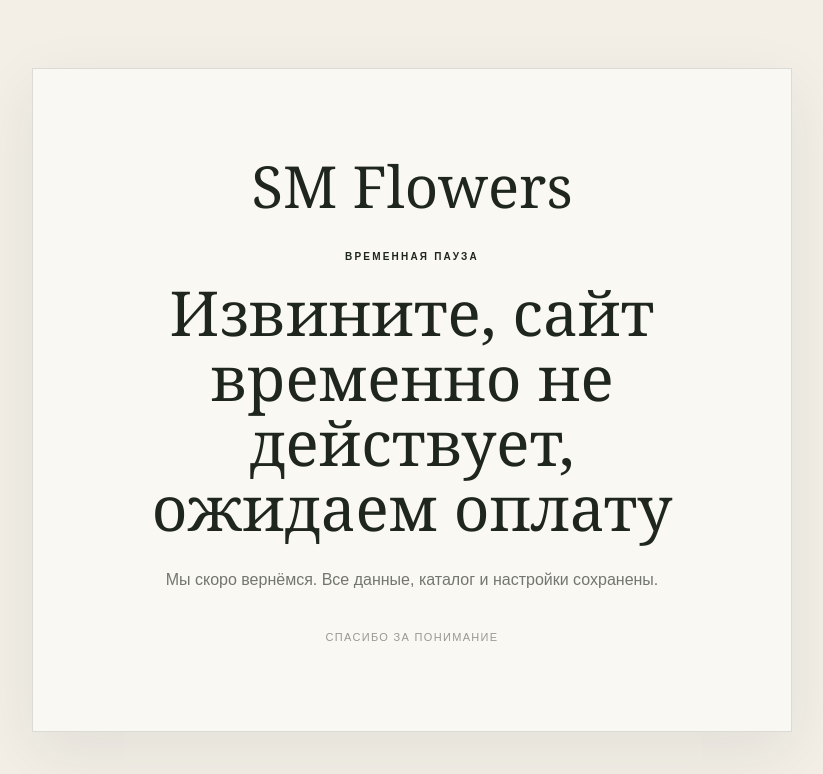
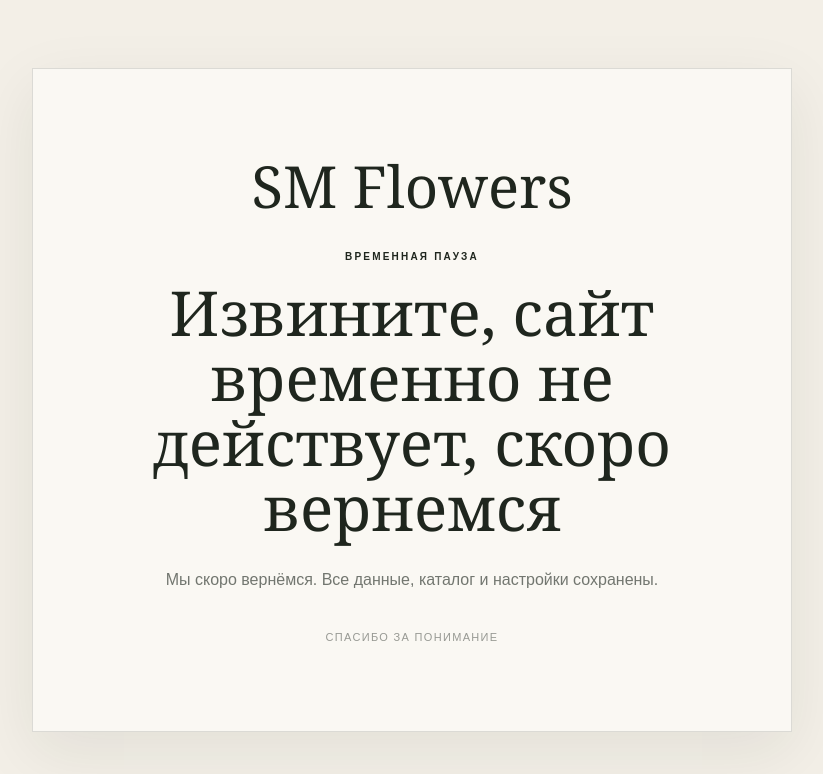
Before and after one commit to katyushka115/merry-meringue-b143b3, a plain HTML site: page index.html in a window 1280 px wide. Shown: the whole page, without its empty margins (228-1051 px from the left). Drawn offline with Linux system fonts and the light colour scheme.

Commit message:
Обновить текст временной заглушки

```diff
--- a/index.html
+++ b/index.html
@@ -20,7 +20,7 @@
 <main>
   <div class="brand">SM Flowers</div>
   <div class="label">Временная пауза</div>
-  <h1>Извините, сайт временно не действует, ожидаем оплату</h1>
+  <h1>Извините, сайт временно не действует, скоро вернемся</h1>
   <p>Мы скоро вернёмся. Все данные, каталог и настройки сохранены.</p>
   <div class="note">Спасибо за понимание</div>
 </main>
```
